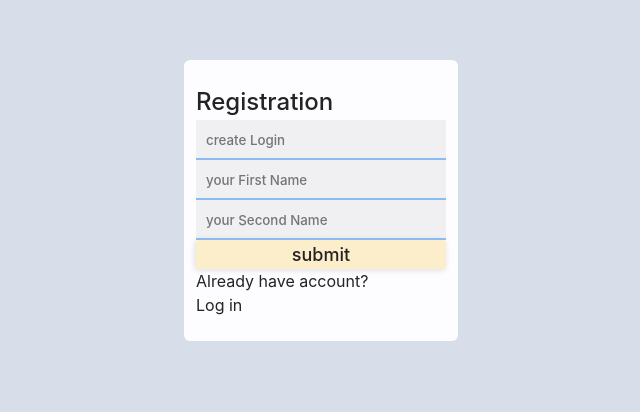
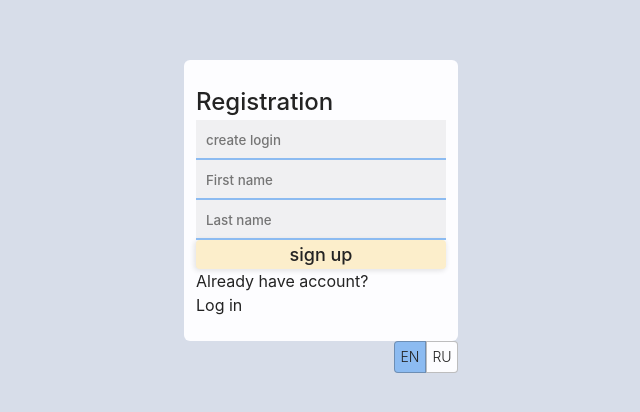
Before and after one commit to Segacnd/perfect-todo, a React (Vite) app: page /registration in a window 1280 px wide. Shown: the part 200-612 px from the top of the page, without its empty margins (319-959 px from the left). Built offline with nearby package versions, Linux system fonts and the light colour scheme.

Commit message:
add localization in auth/ register

```diff
--- a/src/components/form-layout/form-layout.module.css
+++ b/src/components/form-layout/form-layout.module.css
@@ -1,12 +1,19 @@
-.layout{
+.layout {
   width: 100%;
   height: 100vh;
   display: flex;
   justify-content: center;
   align-items: center;
+  flex-direction: column;
 }
-.content{
+.content {
   background-color: var(--clr-white);
   padding: 24px 12px;
   border-radius: 6px;
+  position: relative;
 }
+.buttonWrapper {
+  position: absolute;
+  bottom: -32px;
+  right: 0;
+}
--- a/src/components/form-layout/form-layout.tsx
+++ b/src/components/form-layout/form-layout.tsx
@@ -1,12 +1,16 @@
 import { FC } from 'react';
 import { Outlet } from 'react-router-dom';
 import styles from './form-layout.module.css';
+import { ChangeLanguageComponent } from '../change-language-component/change-language-component';
 
 export const FormLayout: FC = () => {
   return (
     <div className={styles.layout}>
       <div className={styles.content}>
         <Outlet />
+        <div className={styles.buttonWrapper}>
+          <ChangeLanguageComponent />
+        </div>
       </div>
     </div>
   );
--- a/src/i18n.ts
+++ b/src/i18n.ts
@@ -20,6 +20,18 @@ i18next
           input_add_category_placeholder: 'Please, enter a category name',
           button_text_create: 'create',
           greetings_account_preview: 'Hello',
+          auth_title: 'Authorization',
+          auth_input_placeholder: 'Login...',
+          auth_redirect_text: 'Dont nave an account?',
+          auth_create_acc_text: 'Create new account',
+          auth_button_text: 'sign in',
+          registration_title: 'Registration',
+          registration_login_input: 'create login',
+          registration_fname_input: 'First name',
+          registration_lname_input: 'Last name',
+          registration_redirect_text: 'Already have account?',
+          registration_link_text: 'Log in',
+          registration_button_text: 'sign up',
         },
       },
       ru: {
@@ -36,6 +48,18 @@ i18next
           button_text_create: 'создать',
           greetings_account_preview: 'Привет',
           modal_add_new_category_title: 'Новая категория',
+          auth_title: 'Авторизация',
+          auth_input_placeholder: 'Логин...',
+          auth_redirect_text: 'У вас нет аккаунта?',
+          auth_create_acc_text: 'Создать аккаунт',
+          auth_button_text: 'войти',
+          registration_title: 'Регистрация',
+          registration_login_input: 'придумайте логин',
+          registration_fname_input: 'Имя',
+          registration_lname_input: 'Фамилия',
+          registration_redirect_text: 'Уже есть аккаунт?',
+          registration_link_text: 'Войти',
+          registration_button_text: 'зарегестрироваться',
         },
       },
     },
--- a/src/main.tsx
+++ b/src/main.tsx
@@ -1,6 +1,6 @@
 import React from 'react';
 import ReactDOM from 'react-dom/client';
-import { createBrowserRouter, RouterProvider, Route, createRoutesFromElements, Routes } from 'react-router-dom';
+import { createBrowserRouter, RouterProvider, Route, createRoutesFromElements } from 'react-router-dom';
 import { PersistGate } from 'redux-persist/integration/react';
 import './index.css';
 import './i18n';
--- a/src/pages/auth/auth.tsx
+++ b/src/pages/auth/auth.tsx
@@ -1,26 +1,28 @@
 import { FC } from 'react';
 import { Link } from 'react-router-dom';
+import { useTranslation } from 'react-i18next';
 import { Input } from '../../ui/inputs/default-input/input';
 import { Button } from '../../ui/buttons/default-button/button';
 
 export const Auth: FC = () => {
+  const { t } = useTranslation();
   return (
     <div>
-      <h2>Authorization</h2>
+      <h2>{t('auth_title')}</h2>
       <form action=''>
         <Input
           value=''
-          placeholder='Login...'
+          placeholder={t('auth_input_placeholder')}
           labelText=''
           isLabelOpen={false}
           change={() => {}}
           setIsLabelOpen={() => {}}
         />
 
-        <Button text='submit' buttonClick={() => {}} buttonType='submit' />
+        <Button text={t('auth_button_text')} buttonClick={() => {}} buttonType='submit' />
       </form>
       <p>
-        Dont have an account? <br /> <Link to='/registration'>Create new account</Link>
+        {t('auth_redirect_text')} <br /> <Link to='/registration'>{t('auth_create_acc_text')}</Link>
       </p>
     </div>
   );
--- a/src/pages/register/register.tsx
+++ b/src/pages/register/register.tsx
@@ -1,16 +1,18 @@
 import { FC } from 'react';
 import { Link } from 'react-router-dom';
+import { useTranslation } from 'react-i18next';
 import { Input } from '../../ui/inputs/default-input/input';
 import { Button } from '../../ui/buttons/default-button/button';
 
 export const Register: FC = () => {
+  const { t } = useTranslation();
   return (
     <div>
-      <h2>Registration</h2>
+      <h2>{t('registration_title')}</h2>
       <form action=''>
         <Input
           value=''
-          placeholder='create Login'
+          placeholder={t('registration_login_input')}
           labelText=''
           isLabelOpen={false}
           change={() => {}}
@@ -18,7 +20,7 @@ export const Register: FC = () => {
         />
         <Input
           value=''
-          placeholder='your First Name'
+          placeholder={t('registration_fname_input')}
           labelText=''
           isLabelOpen={false}
           change={() => {}}
@@ -26,16 +28,16 @@ export const Register: FC = () => {
         />
         <Input
           value=''
-          placeholder='your Second Name'
+          placeholder={t('registration_lname_input')}
           labelText=''
           isLabelOpen={false}
           change={() => {}}
           setIsLabelOpen={() => {}}
         />
-        <Button text='submit' buttonClick={() => {}} buttonType='submit' />
+        <Button text={t('registration_button_text')} buttonClick={() => {}} buttonType='submit' />
       </form>
       <p>
-        Already have account? <br /> <Link to='/auth'>Log in</Link>
+        {t('registration_redirect_text')} <br /> <Link to='/auth'>{t('registration_link_text')}</Link>
       </p>
     </div>
   );
--- a/src/ui/buttons/card-button/card-button.tsx
+++ b/src/ui/buttons/card-button/card-button.tsx
@@ -2,7 +2,7 @@ import { FC } from 'react';
 import styles from './card-button.module.css';
 
 type ButtonProps = {
-  text: string;
+  text?: string;
   type: 'redirect' | 'delete' | 'complete';
 };
 export const CardButton: FC<ButtonProps> = ({ text, type }) => {
```
Also changed, not shown: .eslintrc.cjs. Lines whose indentation alone changed are shown as unchanged.
